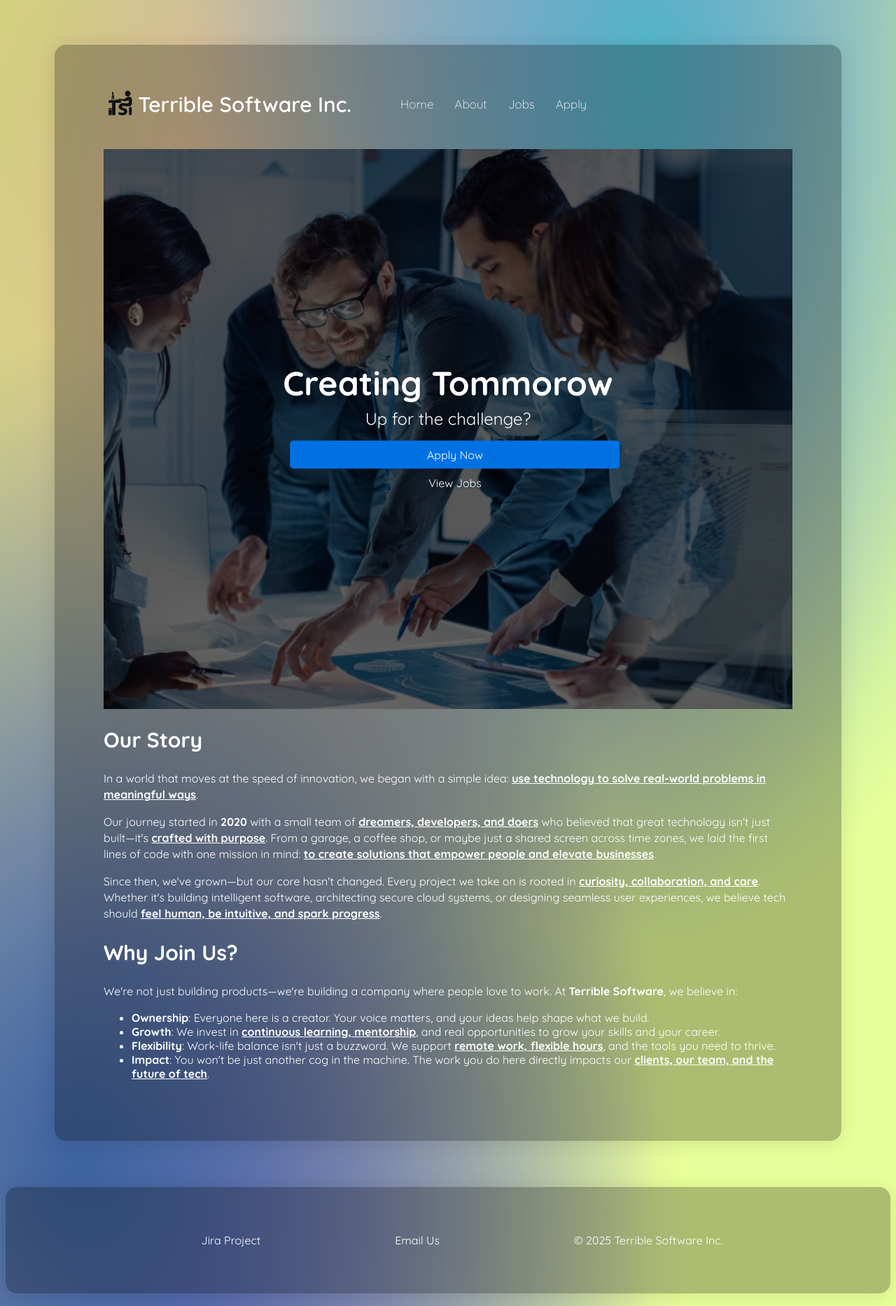
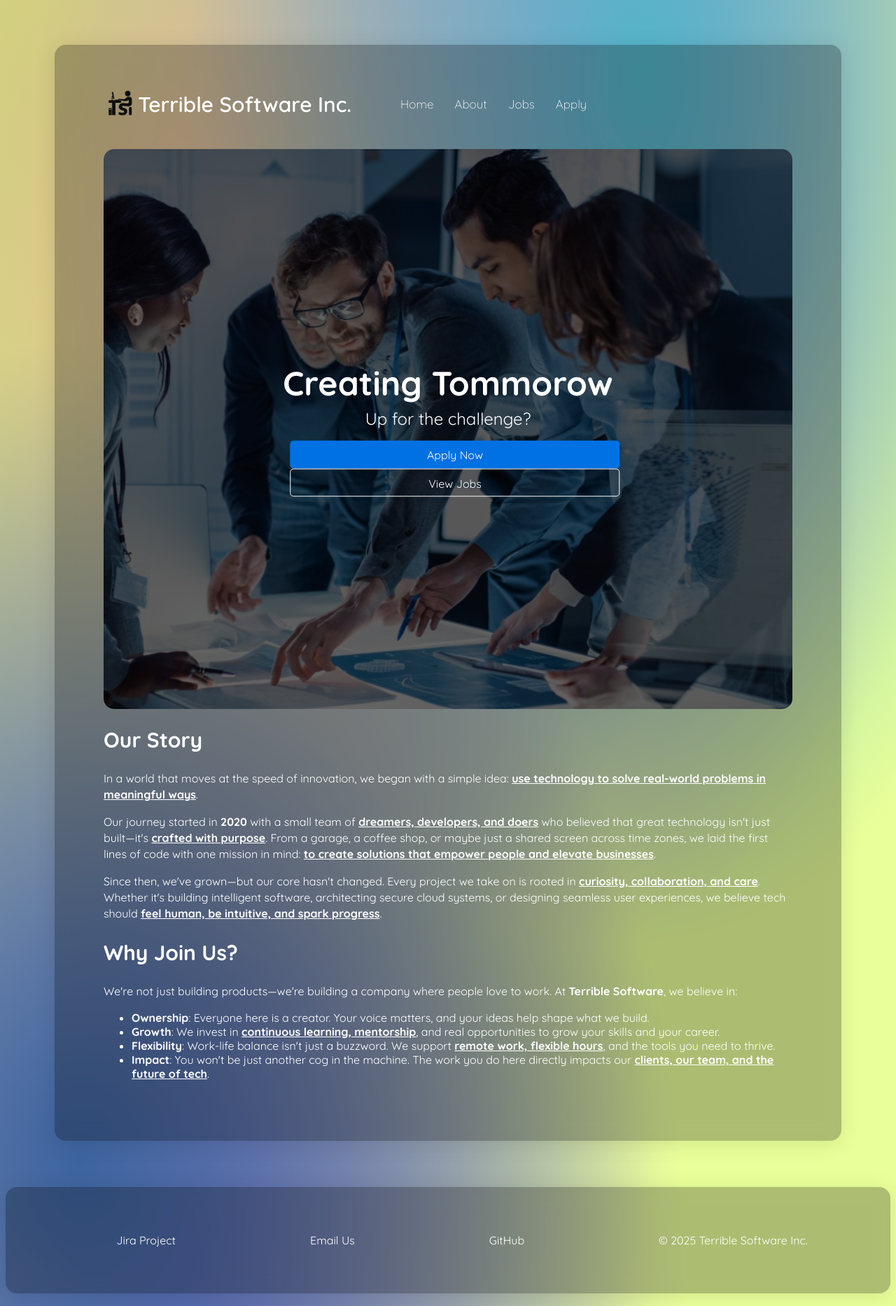
Before and after one commit to LucasSuperina/TSI_Website, a PHP site: page / in a window 1280 px wide. Shown: the whole page at 70% size. Run offline with PHP 8.4, Linux system fonts and the light colour scheme.

Commit message:
rounded image corners and added github in the footer

```diff
--- a/project1/index.html
+++ b/project1/index.html
@@ -33,18 +33,16 @@
             <main>
                 <div class="content">
                     <div class="main">
-                        <div class="hero">
+                        <div class="startscreen">
                             <img src="./Images/image.png" alt="people working together">
-                            <div class="hero-text">
+                            <div class="startscreen-text">
                               <h1>Creating Tommorow</h1>
                               <p>Up for the challenge?</p>
-                              <div class="hero-buttons">
-                                <a href="apply.html">
-                                    <button class="apply-btn">Apply Now</button>
-                                </a>
-                                <a href="jobs.html">
-                                    <button class="jobs-btn">View Jobs</button>
-                                </a>
+                              <div class="startscreen-buttons">
+
+                                <button class="apply-btn" onclick="location.href='apply.html'">Apply Now</button>
+                                <button class="jobs-btn" onclick="location.href='jobs.html'">View Jobs</button>
+
                               </div>
                             </div>
                           </div>
@@ -75,6 +73,7 @@
                     <ul>
                         <li><a href="https://terrible-software-inc.atlassian.net/jira/software/projects/SCRUM/boards/1/backlog?atlOrigin=eyJpIjoiZDA3MWVjZjljZGM1NGQyNTk2MWY0ZjNjZGNhZWM3NGMiLCJwIjoiaiJ9">Jira Project</a></li>
                         <li><a href="mailto:info@terriblesfotwareinc.com">Email Us</a></li>
+                        <li><a href="https://github.com/LucasSuperina/TSI_Website" target="_blank">GitHub</a></li>
                         <li>© 2025 Terrible Software Inc.</li>
                     </ul>
                 </div>
--- a/project1/styles.css
+++ b/project1/styles.css
@@ -531,7 +531,7 @@ body.home{
 
 }
 
-.hero {
+.startscreen {
     position: relative;
     text-align: center;
     color: white;
@@ -539,14 +539,15 @@ body.home{
 
 }
 
-.hero img {
+.startscreen img {
     width: 100%;
     height: 100%;
     object-fit: cover;
     filter: brightness(0.4);
+    border-radius: 15px;
 }
 
-.hero-text {
+.startscreen-text {
     position: absolute;
     top: 50%;
     left: 50%;
@@ -554,38 +555,39 @@ body.home{
     text-align: center;
 }
 
-.hero-text h1 {
+.startscreen-text h1 {
     font-size: 3rem;
     margin: 0;
 }
 
-.hero-text p {
+.startscreen-text p {
     font-size: 1.5rem;
     margin: 10px 0;
 }
 
-.hero-buttons {
+.startscreen-buttons {
   margin-top: 20px;
 }
 
-.hero-buttons button {
+.startscreen-buttons button {
     padding: 10px 20px;
     margin: 0 10px;
     font-size: 1rem;
-    border: none;
+
     border-radius: 5px;
     cursor: pointer;
 }
 
 .apply-btn {
     background-color: #0071e3;
+    border: none;
     color: white;
 }
 
 .jobs-btn {
     background-color: transparent;
     color: white;
-    border: 10px solid white;
+    border: 1px solid white;
 }
 
 
```
